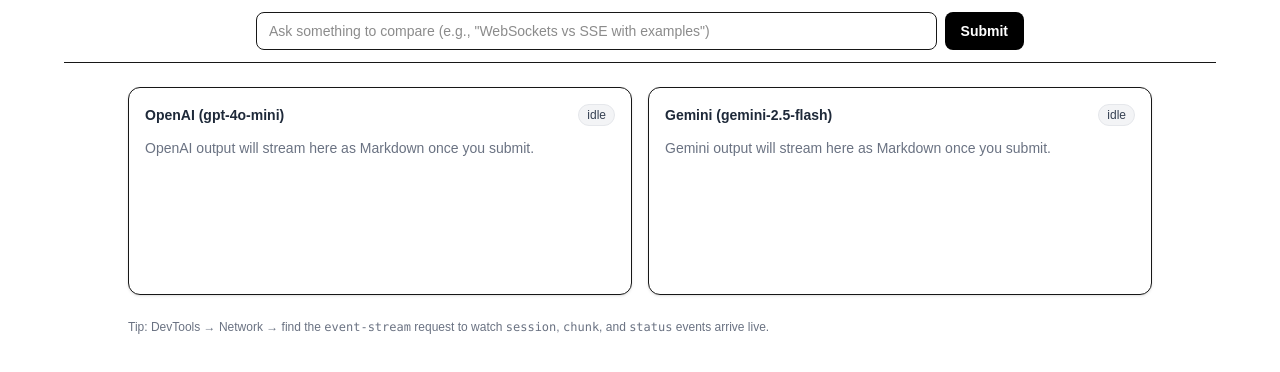
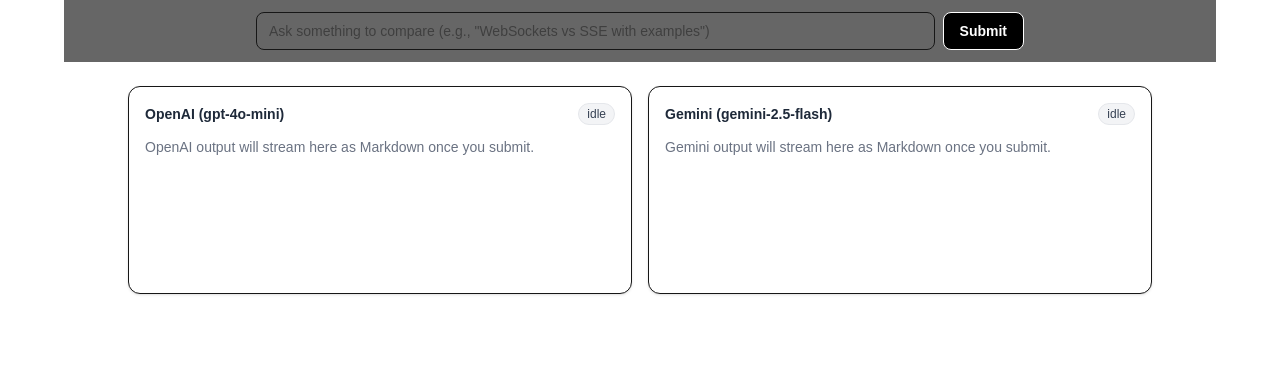
Before and after one commit to bhat0155/AIdifferentiator, a Next.js app in the folder frontend/: page / in a window 1280 px wide. Shown: the top 372 px of the page. Built offline with nearby package versions, Linux system fonts and the light colour scheme; no server answers.

Commit message:
feat: input box cleared after submit clicked

```diff
--- a/frontend/src/app/page.tsx
+++ b/frontend/src/app/page.tsx
@@ -60,6 +60,7 @@
 
       // 1) Fresh run
       reset();
+      setPrompt("");
 
       // 2) Instant visual feedback — SSE will drive final states/metrics
       setStatus('openai', 'streaming');
@@ -149,7 +150,7 @@
   return (
     <main className="mx-auto min-h-screen max-w-6xl px-4 pb-20">
       {/* ───────────────────────── Sticky Prompt/Search Bar ───────────────────────── */}
-      <div className="sticky top-0 z-10 -mx-4 border-b bg-white/70 px-4 py-3 backdrop-blur supports-[backdrop-filter]:bg-white/60">
+      <div className="sticky top-0 z-10 -mx-4 px-4 py-3 backdrop-blur supports-[backdrop-filter]:bg-black/60">
         <form onSubmit={handleSubmit} className="mx-auto flex max-w-3xl gap-2">
           {/* Accessible label (screen-reader visible) */}
           <label htmlFor="prompt" className="sr-only">
@@ -169,7 +170,7 @@
           {/* Submit triggers the SSE flow */}
           <button
             type="submit"
-            className="shrink-0 rounded-lg bg-black px-4 py-2 text-sm font-semibold text-white hover:bg-gray-800 focus:outline-none focus:ring-2 focus:ring-black"
+            className="shrink-0 border rounded-lg bg-black px-4 py-2 text-sm font-semibold text-white hover:bg-gray-800 focus:outline-none focus:ring-2 focus:ring-black"
             aria-label="Submit prompt"
           >
             Submit
@@ -179,12 +180,12 @@
 
       {/* ───────────────────────── Two Responsive Columns ───────────────────────── */}
      <div className="mx-auto mt-6 grid max-w-5xl grid-cols-1 gap-4 md:grid-cols-2">
-        {/* OPENAI COLUMN */}
+  {/* OPENAI COLUMN: panel + metrics stacked */}
+  <div className="flex flex-col gap-2">
     <Panel
       title="OpenAI (gpt-4o-mini)"
       right={<StatusBadge status={models.openai.status} />}
     >
-          {/* Streamed text rendered as Markdown (updates live as chunks append) */}
       {models.openai.text ? (
         <ReactMarkdown>{models.openai.text}</ReactMarkdown>
       ) : (
@@ -192,16 +193,17 @@
           OpenAI output will stream here as Markdown once you submit.
         </p>
       )}
+    </Panel>
 
-          {/* Metrics appear only after completion */}
     <Metrics
       responseTimeMs={models.openai.metrics?.responseTimeMs}
       tokenCount={models.openai.metrics?.tokenCount}
       costUSD={models.openai.metrics?.costUSD}
     />
-        </Panel>
+  </div>
 
-        {/* GEMINI COLUMN */}
+  {/* GEMINI COLUMN: panel + metrics stacked */}
+  <div className="flex flex-col gap-2">
     <Panel
       title="Gemini (gemini-2.5-flash)"
       right={<StatusBadge status={models.gemini.status} />}
@@ -213,22 +215,16 @@
           Gemini output will stream here as Markdown once you submit.
         </p>
       )}
+    </Panel>
 
     <Metrics
       responseTimeMs={models.gemini.metrics?.responseTimeMs}
       tokenCount={models.gemini.metrics?.tokenCount}
       costUSD={models.gemini.metrics?.costUSD}
     />
-        </Panel>
+  </div>
 </div>
 
-      {/* Small helper note for devs/testers */}
-      <div className="mx-auto mt-6 max-w-5xl text-xs text-gray-500">
-        <p>
-          Tip: DevTools → Network → find the <code>event-stream</code> request to watch{' '}
-          <code>session</code>, <code>chunk</code>, and <code>status</code> events arrive live.
-        </p>
-      </div>
     </main>
   );
 }
```
Lines whose indentation alone changed are shown as unchanged.
